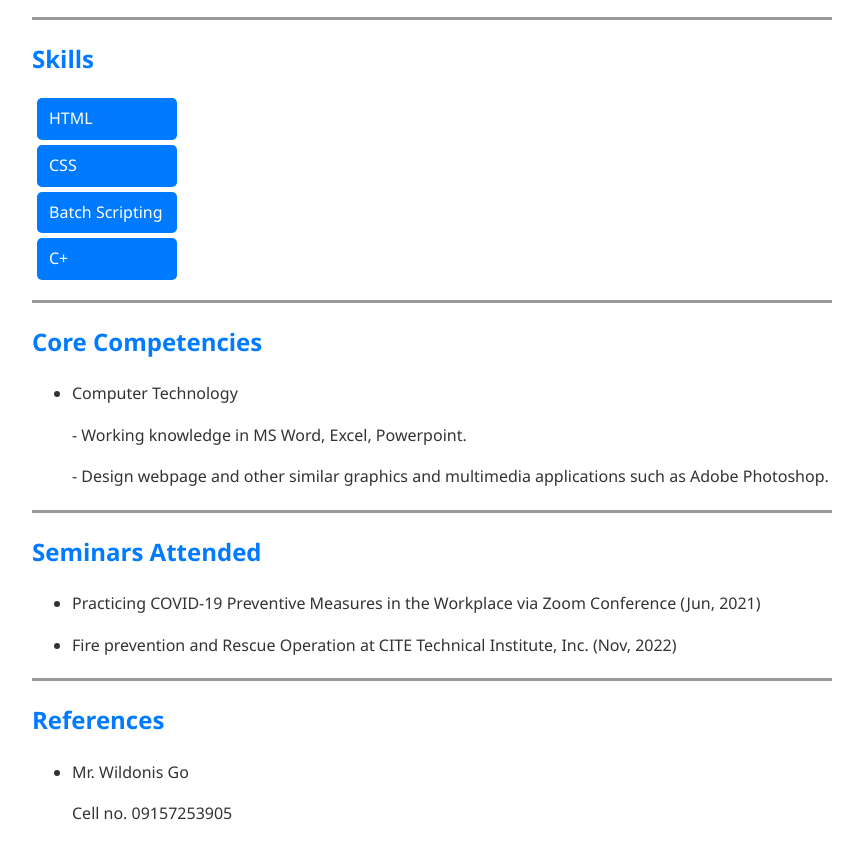
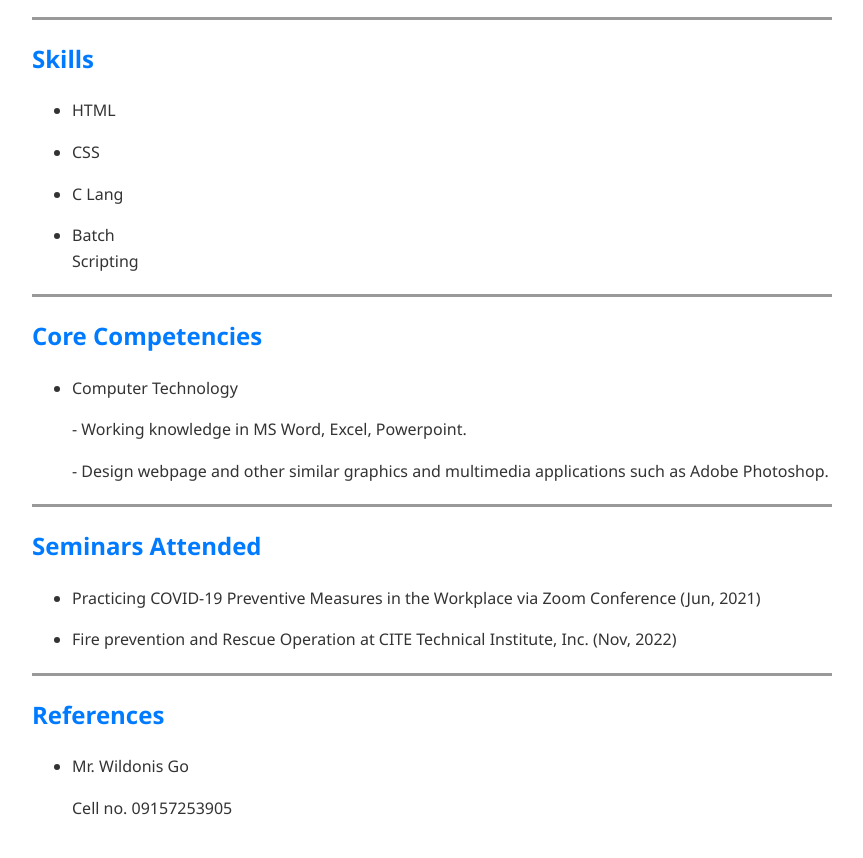
Before and after one commit to SepadaRomeo/Resume, a plain HTML site: page resume.html in a window 1280 px wide. Shown: the part 851-1709 px from the top of the page, without its empty margins (208-1071 px from the left). Drawn offline with Linux system fonts and the light colour scheme.

Commit message:
resume.html

```diff
--- a/resume.html
+++ b/resume.html
@@ -55,10 +55,21 @@
 
         <div class="skills">
             <h2>Skills</h2>
-            <div class="skill">HTML</div>
-            <div class="skill">CSS</div>
-            <div class="skill">Batch Scripting</div>
-            <div class="skill">C+</div>
+            <ul>
+                <li>
+                    <p>HTML</p>
+                </li>
+                <li>
+                    <p>CSS</p>
+                </li>
+                <li>
+                    <p>C Lang</p>
+                </li>
+                <li>
+                    <p>Batch Scripting</p>
+                </li>
+
+            </ul>
         </div>
 
         <hr><!-- Add a line here -->
```
